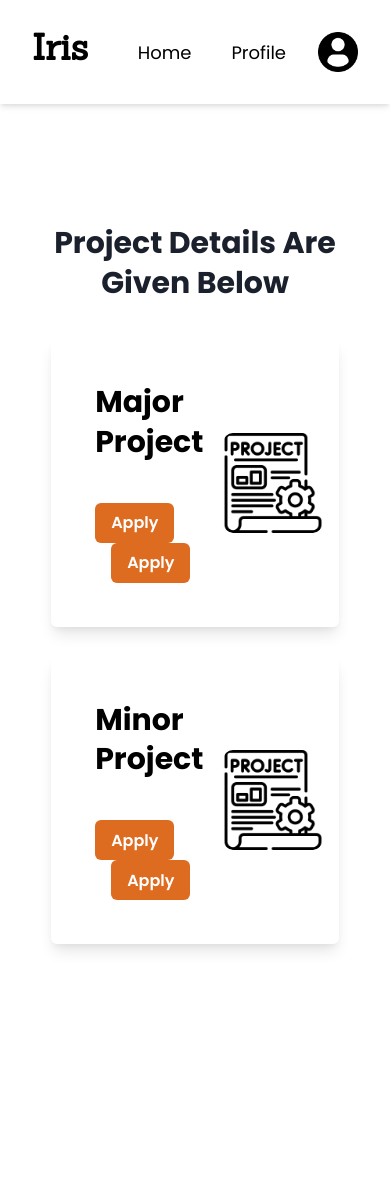
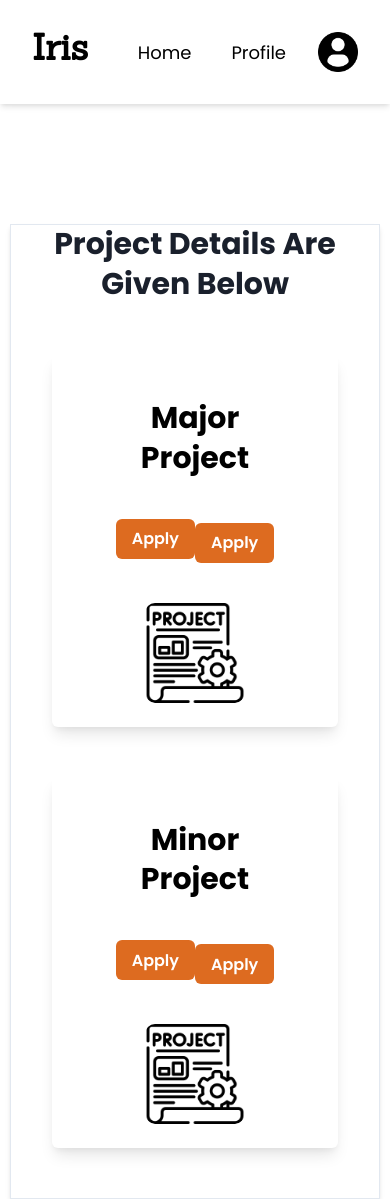
Before and after one commit to parikshith521/IT303-Course-Project, a React (Vite) app: page / in a window 390 px wide. Before the commit the page ends 974 px from the top, so only its background shows below. Built offline with nearby package versions, Linux system fonts and the light colour scheme.

Commit message:
Made Preference form responsive

```diff
--- a/src/components/DisplayCards.jsx
+++ b/src/components/DisplayCards.jsx
@@ -46,6 +46,11 @@ export const DisplayCards = () => {
                 mx="auto"  // Center the container horizontally
                 alignContent="center"
                 justifyContent="center"
+                border="1px solid"  // Add a border to the container
+                borderColor="gray.200"  // Light gray border
+                boxShadow="md"  // Initial shadow
+                transition="box-shadow 0.3s ease"  // Smooth shadow transition
+                _hover={{ boxShadow: "xl" }}  // Shadow effect on hover
             >
                 <Heading fontFamily="'Poppins', serif" textAlign="center">
                     Project Details Are Given Below
@@ -53,7 +58,7 @@ export const DisplayCards = () => {
 
                 {/* Major Project Card */}
                 <Card
-                    mt="35px"
+                    mt="50px"  // Increased top margin
                     mx="auto"  // Center the card horizontally
                     p="6"
                     boxShadow="lg"
@@ -62,8 +67,8 @@ export const DisplayCards = () => {
                     transition="background 0.3s ease"  // Smooth transition for background
                     _hover={{ bg: 'orange.400', boxShadow: "xl" }}  // Change background and shadow on hover
                 >
-                    <Flex justify="space-between" align="center">
-                        <Box>
+                    <Flex justify="space-between" align="center" direction={{ base: 'column', md: 'row' }}>
+                        <Box textAlign={{ base: "center", md: "left" }}>
                             <CardHeader>
                                 <Heading size="xl" fontFamily="'Poppins', serif" color="black">
                                     Major Project
@@ -73,30 +78,30 @@ export const DisplayCards = () => {
                                 <Button
                                     colorScheme="orange"
                                     onClick={() => handleViewDetails('major')}
-                                    _hover={{ bg: 'orange.300', color: 'white' }}  // Change button color on card hover
+                                    _hover={{ bg: 'orange.300', color: 'white' }}
+                                    mb={{ base: 2, md: 0 }}  // Add margin between buttons for mobile
                                 >
                                     Apply
-                                </Button> {/* Open modal on click */}
-                                {/* Fill Preferences Button */}
+                                </Button>
                                 <Link to="/major-allocation">
                                     <Button
-                                        ml={4}  // Add margin between buttons
+                                        ml={{ md: 4 }}
                                         colorScheme="orange"
-                                        _hover={{ bg: 'orange.300', color: 'white' }}  // Hover effect for the button
+                                        _hover={{ bg: 'orange.300', color: 'white' }}
                                     >
                                         Apply
                                     </Button>
                                 </Link>
                             </CardBody>
                         </Box>
-                        <Image src={projectImage} alt="Project" boxSize="100px" objectFit="cover" borderRadius="10%" />
+                        <Image src={projectImage} alt="Project" boxSize="100px" objectFit="cover" borderRadius="10%" mt={{ base: 4, md: 0 }} />
                     </Flex>
                 </Card>
 
                 {/* Minor Project Card */}
                 <Card
-                    mt="30px"
-                    mb="30px"  // Added margin-bottom to the second card
+                    mt="50px"  // Increased top margin
+                    mb="50px"  // Increased bottom margin
                     mx="auto"  // Center the card horizontally
                     p="6"
                     boxShadow="lg"
@@ -105,8 +110,8 @@ export const DisplayCards = () => {
                     transition="background 0.3s ease"  // Smooth transition for background
                     _hover={{ bg: 'orange.400', boxShadow: "xl" }}  // Change background and shadow on hover
                 >
-                    <Flex justify="space-between" align="center">
-                        <Box>
+                    <Flex justify="space-between" align="center" direction={{ base: 'column', md: 'row' }}>
+                        <Box textAlign={{ base: "center", md: "left" }}>
                             <CardHeader>
                                 <Heading size="xl" fontFamily="'Poppins', serif" color="black">
                                     Minor Project
@@ -116,26 +121,27 @@ export const DisplayCards = () => {
                                 <Button
                                     colorScheme="orange"
                                     onClick={() => handleViewDetails('minor')}
-                                    _hover={{ bg: 'orange.300', color: 'white' }}  // Change button color on card hover
+                                    _hover={{ bg: 'orange.300', color: 'white' }}
+                                    mb={{ base: 2, md: 0 }}  // Add margin between buttons for mobile
                                 >
                                     Apply
-                                </Button> {/* Open modal on click */}
-                                {/* Fill Preferences Button */}
+                                </Button>
                                 <Link to="/minor-allocation">
                                     <Button
-                                        ml={4}  // Add margin between buttons
+                                        ml={{ md: 4 }}
                                         colorScheme="orange"
-                                        _hover={{ bg: 'orange.300', color: 'white' }}  // Hover effect for the button
+                                        _hover={{ bg: 'orange.300', color: 'white' }}
                                     >
                                         Apply
                                     </Button>
                                 </Link>
                             </CardBody>
                         </Box>
-                        <Image src={projectImage} alt="Project" boxSize="100px" objectFit="cover" borderRadius="10%" />
+                        <Image src={projectImage} alt="Project" boxSize="100px" objectFit="cover" borderRadius="10%" mt={{ base: 4, md: 0 }} />
                     </Flex>
                 </Card>
             </Container>
+
 
 
             {/* Modal for View Details */}
--- a/src/pages/minor_allocation/PreferenceForm.jsx
+++ b/src/pages/minor_allocation/PreferenceForm.jsx
@@ -73,40 +73,59 @@ export const PreferenceForm = () => {
     };
 
     return (
-        <Box maxW="100vw" maxH="100vh" mx="20px" mt={8} py={4} px={['auto', 'auto', 'auto', '150px']} borderWidth="1px" borderRadius="md" boxShadow="md">
-            <Heading fontFamily="'Sanchez', serif" size="xl" textAlign="center" mt={6} mb={8}>
+        <Box
+            maxW="100vw"
+            maxH="100vh"
+            mx={["10px", "20px", "40px"]}  // Adjust horizontal margin based on screen size
+            mt={8}
+            py={4}
+            px={['10px', '20px', '30px', '150px']}  // Adjust padding for different screen sizes
+            borderWidth="1px"
+            borderRadius="md"
+            boxShadow="md"
+            overflowX="auto"  // Handle horizontal overflow for smaller screens
+        >
+            <Heading fontFamily="'Sanchez', serif" size={['lg', 'xl']} textAlign="center" mt={6} mb={8}>
                 Minor Project Allocation Form
             </Heading>
-            <Text fontFamily="'Poppins', sans-serif" textAlign="center" mb={6}>Enter Guide Preference Order (1 being the highest preference)</Text>
 
-            {/* Create a table to display the data */}
-            <Table variant="simple">
+            <Text fontFamily="'Poppins', sans-serif" textAlign="center" mb={6} fontSize={['sm', 'md']}>
+                Enter Guide Preference Order (1 being the highest preference)
+            </Text>
+
+            {/* Make table responsive */}
+            <Box overflowX="auto">
+                <Table variant="simple" size="sm">
                     <Thead>
                         <Tr>
-                        <Th textAlign='center' fontFamily="'Poppins', sans-serif">Name</Th>
-                        <Th textAlign='center' fontFamily="'Poppins', sans-serif">Specialization</Th>
-                        <Th textAlign='center' fontFamily="'Poppins', sans-serif">Email</Th>
-                        <Th textAlign='center' fontFamily="'Poppins', sans-serif">Preference</Th>
+                            <Th textAlign="center" fontFamily="'Poppins', sans-serif" fontSize={['xs', 'sm']}>Name</Th>
+                            <Th textAlign="center" fontFamily="'Poppins', sans-serif" fontSize={['xs', 'sm']}>Specialization</Th>
+                            <Th textAlign="center" fontFamily="'Poppins', sans-serif" fontSize={['xs', 'sm']}>Email</Th>
+                            <Th textAlign="center" fontFamily="'Poppins', sans-serif" fontSize={['xs', 'sm']}>Preference</Th>
                         </Tr>
                     </Thead>
                     <Tbody>
                         {Guides.map((person) => (
                             <Tr key={person.id}>
-                            <Td fontFamily="'Poppins', sans-serif">{person.name}</Td>
-                            <Td fontFamily="'Poppins', sans-serif">{person.specialization}</Td>
-                            <Td fontFamily="'Poppins', sans-serif">{person.email}</Td>
-                            <Td fontFamily="'Poppins', sans-serif" maxW={'250px'}>
+                                <Td fontFamily="'Poppins', sans-serif" fontSize={['xs', 'sm']}>{person.name}</Td>
+                                <Td fontFamily="'Poppins', sans-serif" fontSize={['xs', 'sm']}>{person.specialization}</Td>
+                                <Td fontFamily="'Poppins', sans-serif" fontSize={['xs', 'sm']}>{person.email}</Td>
+                                <Td fontFamily="'Poppins', sans-serif" maxW={['100px', '250px']} overflowX="hidden">
                                     <Input
                                         type="number"
                                         placeholder="Enter preference"
                                         value={preferences[person.id]}
                                         onChange={(e) => handlePreferenceChange(person.id, e.target.value)}
+                                        fontSize={['xs', 'sm']}  // Adjust input font size for small screens
+                                        minWidth="60px"
+                                        width={['60px', '100px']}  // Make the input responsive for mobile
                                     />
                                 </Td>
                             </Tr>
                         ))}
                     </Tbody>
                 </Table>
+            </Box>
 
             {/* Center the submit button */}
             <Box display="flex" justifyContent="center" my={6}>
@@ -115,6 +134,7 @@ export const PreferenceForm = () => {
                     colorScheme="orange"
                     onClick={handleSubmit}
                     _hover={{ bg: 'orange.600', transform: 'scale(1.05)', transition: 'all 0.2s ease-in-out' }}
+                    fontSize={['xs', 'md']}  // Adjust button size
                 >
                     Submit Preferences
                 </Button>
```
Also changed, not shown: src/pages/major_allocation/PreferenceForm.jsx (+34 -13 lines). Lines whose indentation alone changed are shown as unchanged.
